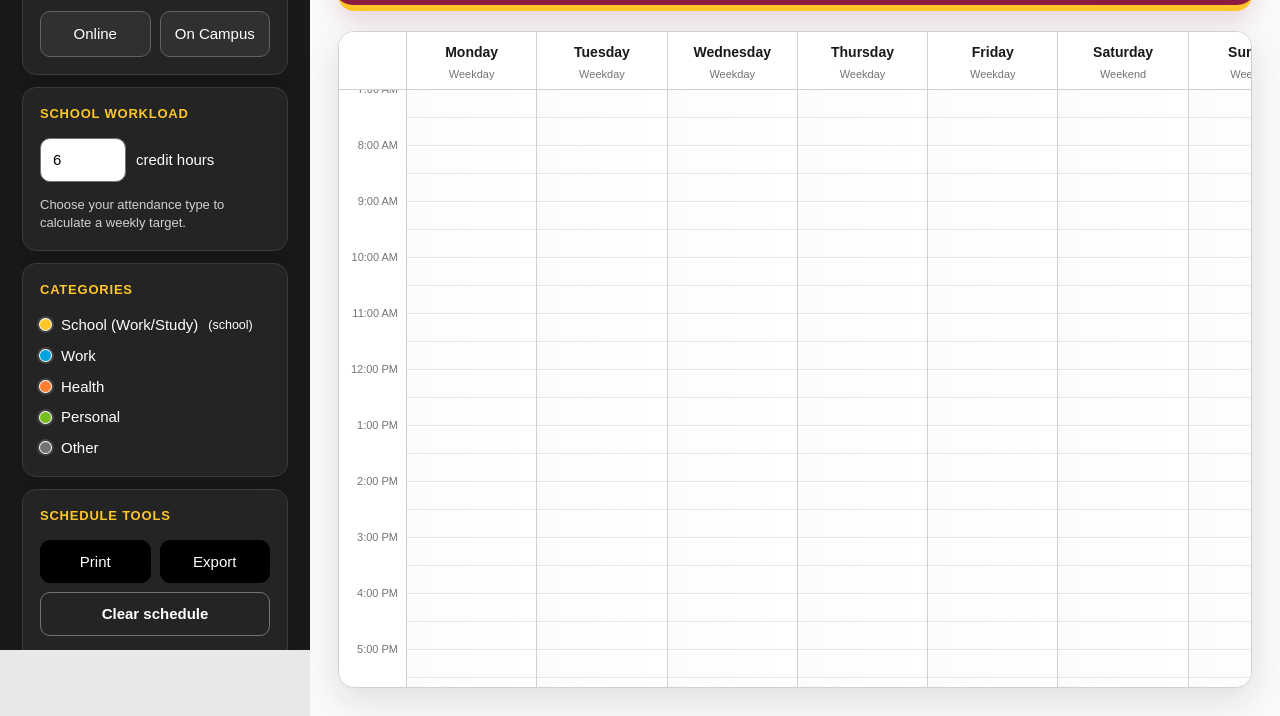
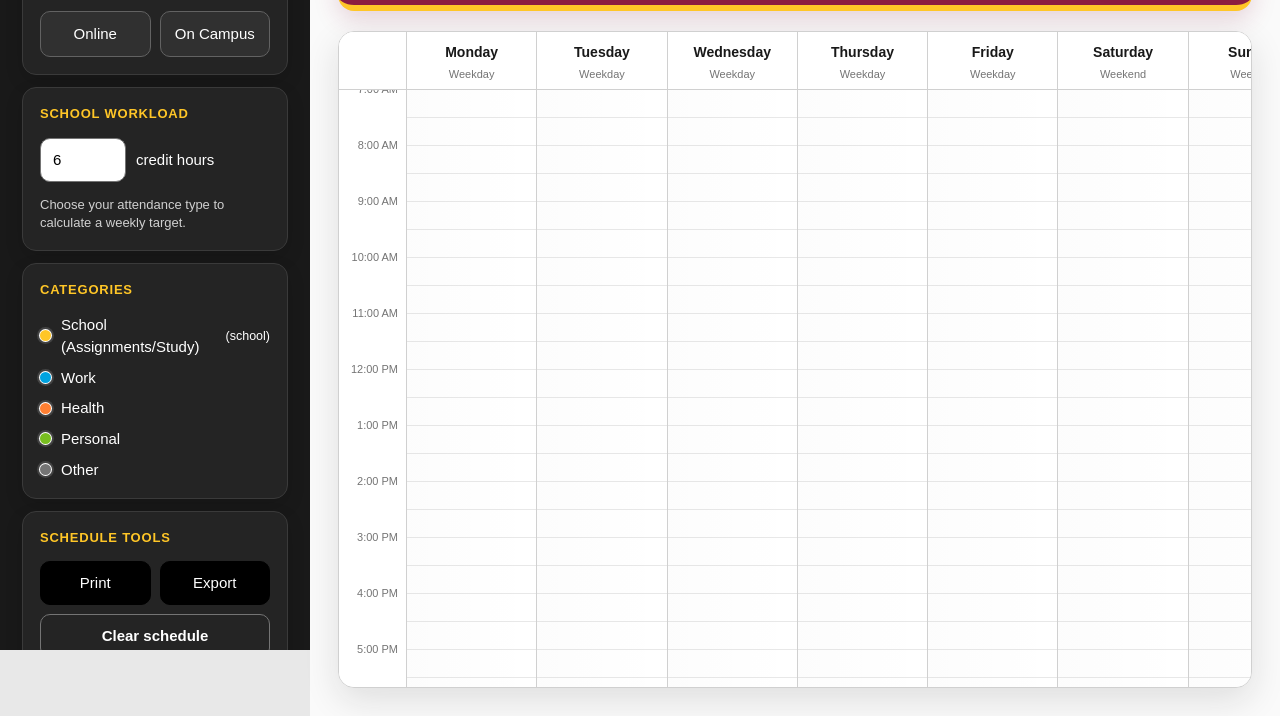
Before and after one commit to SOLSOnlineAdvising/Student-Weekly-Planner, a plain HTML site: page index.html in a window 1280 px wide. Shown: the part 150-866 px from the top of the page. Drawn offline with Linux system fonts and the light colour scheme.

Commit message:
Update index.html

```diff
--- a/index.html
+++ b/index.html
@@ -302,7 +302,7 @@
     (() => {
       const DAYS = ['Monday','Tuesday','Wednesday','Thursday','Friday','Saturday','Sunday'];
       const CATEGORIES = {
-        school:   { label: 'School (Work/Study)', color: '#FFC627', school: true },
+        school:   { label: 'School (Assignments/Study)', color: '#FFC627', school: true },
         work:     { label: 'Work', color: '#00A3E0', school: false },
         health:   { label: 'Health', color: '#FF7F32', school: false },
         personal: { label: 'Personal', color: '#78BE20', school: false },
```
